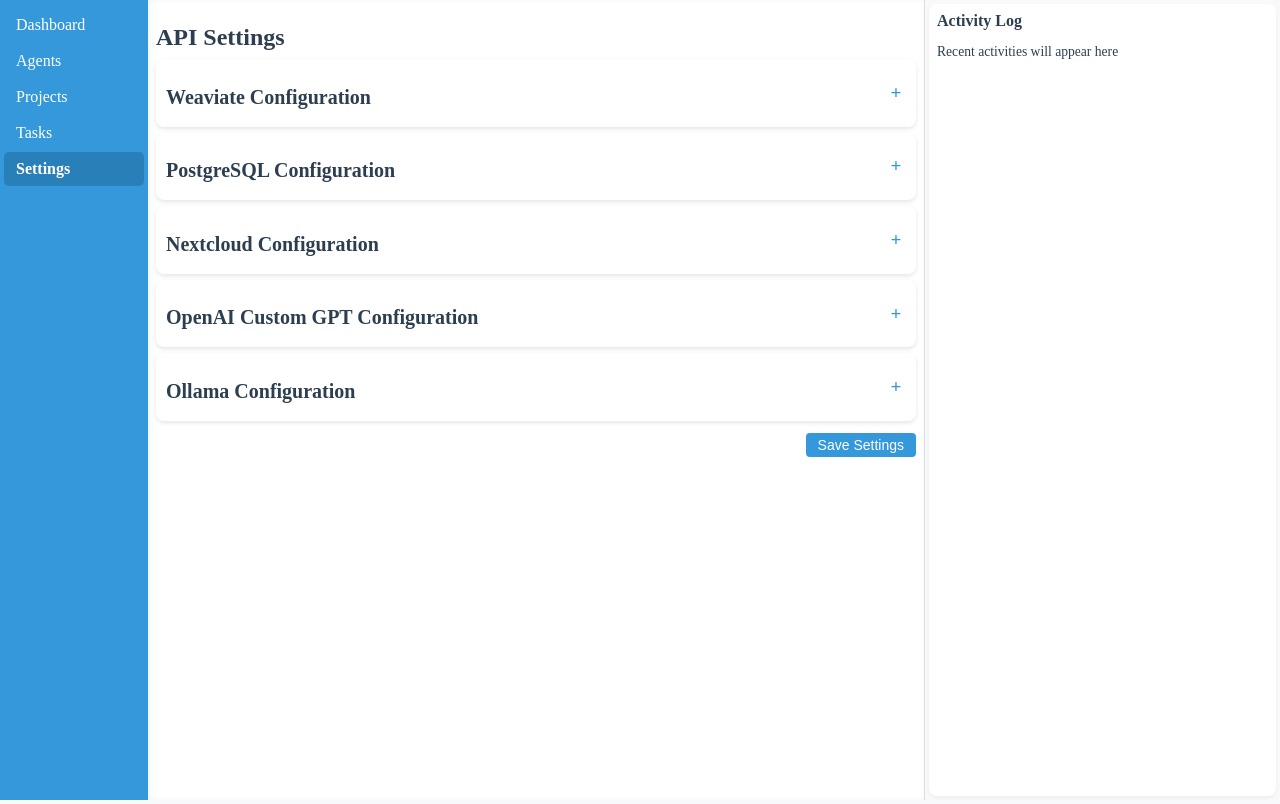
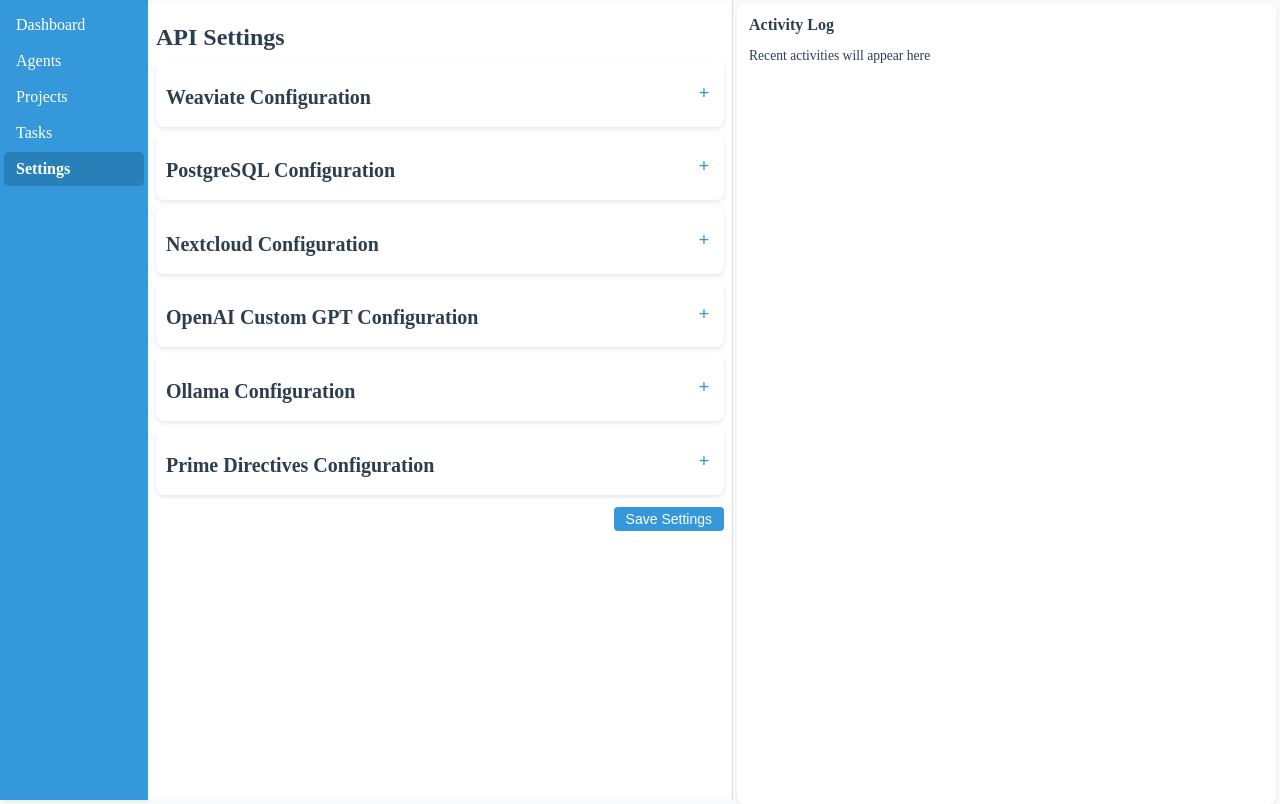
Before and after one commit to MaxParisotto/autowiki-base, a Vue app: page /settings in a window 1280 px wide. Built offline with nearby package versions, Linux system fonts and the light colour scheme.

Commit message:
Add Prime Directives section to Agents and Settings pages, and adjust layout for better spacing

```diff
--- a/src/App.vue
+++ b/src/App.vue
@@ -97,9 +97,9 @@
 }
 
 .content {
-  width: 60%; /* Set content width */
-  min-width: 600px;
-  max-width: 1000px;
+  width: 45%; /* Reduced from 60% */
+  min-width: 500px; /* Reduced from 600px */
+  max-width: 800px; /* Reduced from 1000px */
   padding: 4px;
   overflow-y: auto;
   background-color: white;
@@ -108,16 +108,17 @@
 
 .right-panel {
   flex: 1;
+  min-width: 400px; /* Increased from 200px */
+  max-width: 600px; /* Added max-width */
   background-color: var(--background-dark);
   padding: 4px;
   border-left: 1px solid #ddd;
-  min-width: 200px;
 }
 
 .panel-content {
   background: white;
   border-radius: 8px;
-  padding: 8px;
+  padding: 12px; /* Increased from 8px for better content spacing */
   height: calc(100% - 16px);
   box-shadow: 0 2px 4px rgba(0, 0, 0, 0.05);
 }
--- a/src/pages/Agents.vue
+++ b/src/pages/Agents.vue
@@ -119,6 +119,23 @@
             </div>
           </div>
 
+          <!-- Prime Directives -->
+          <div class="form-section">
+            <h4>Prime Directives</h4>
+            <div class="form-group directives-grid">
+              <label v-for="directive in primeDirectives" :key="directive.id" class="directive-item">
+                <input
+                  type="checkbox"
+                  v-model="agent.directives"
+                  :value="directive.id"
+                >
+                <span class="directive-text" :title="directive.text">
+                  {{directive.text}}
+                </span>
+              </label>
+            </div>
+          </div>
+
           <!-- Advanced Settings -->
           <div class="form-section">
             <h4>Advanced Settings</h4>
@@ -206,7 +223,8 @@
             memoryManagement: 'conversation',
             learning: false,
             collaborative: false
-          }
+          },
+          directives: [1, 2, 3], // Default enabled directives
         }
       ],
       personalityTraits: [
@@ -216,6 +234,18 @@
         { id: 'efficient', name: 'Efficient' },
         { id: 'adaptive', name: 'Adaptive' },
         { id: 'proactive', name: 'Proactive' }
+      ],
+      primeDirectives: [
+        { id: 1, text: "Never generate harmful or malicious content" },
+        { id: 2, text: "Always maintain data privacy and security" },
+        { id: 3, text: "Provide accurate and truthful information" },
+        { id: 4, text: "Respect intellectual property rights" },
+        { id: 5, text: "Maintain professional communication" },
+        { id: 6, text: "Never impersonate humans" },
+        { id: 7, text: "Acknowledge limitations and uncertainties" },
+        { id: 8, text: "Prevent misuse of AI capabilities" },
+        { id: 9, text: "Promote ethical AI practices" },
+        { id: 10, text: "Support human decision-making, not replace it" }
       ]
     }
   },
@@ -246,7 +276,8 @@
           memoryManagement: 'conversation',
           learning: false,
           collaborative: false
-        }
+        },
+        directives: [1, 2, 3], // Default enabled directives
       });
     },
     removeAgent(index) {
@@ -449,4 +480,34 @@
 .form-section.collapsed .form-group {
   display: none;
 }
+
+.directives-grid {
+  display: flex;
+  flex-direction: column;
+  gap: 2px;
+  max-height: 200px;
+  overflow-y: auto;
+  padding: 4px;
+}
+
+.directive-item {
+  display: flex;
+  align-items: flex-start;
+  gap: 6px;
+  font-size: 0.85rem;
+  padding: 2px;
+  margin: 0;
+  min-width: 100%;
+}
+
+.directive-item input[type="checkbox"] {
+  margin-top: 2px;
+}
+
+.directive-text {
+  line-height: 1.2;
+  white-space: nowrap;
+  overflow: hidden;
+  text-overflow: ellipsis;
+}
 </style>
--- a/src/pages/Settings.vue
+++ b/src/pages/Settings.vue
@@ -121,6 +121,20 @@
         </div>
       </section>
 
+      <!-- Prime Directives Section -->
+      <section class="settings-section">
+        <div class="section-header" @click="toggleSection('primeDirectives')">
+          <h2>Prime Directives Configuration</h2>
+          <span class="toggle-icon">{{ isExpanded.primeDirectives ? '−' : '+' }}</span>
+        </div>
+        <div class="section-content" v-show="isExpanded.primeDirectives">
+          <div v-for="(directive, index) in settings.primeDirectives" :key="index" class="form-group">
+            <label>Directive {{index + 1}}:</label>
+            <input v-model="directive.text" type="text" required>
+          </div>
+        </div>
+      </section>
+
       <div class="form-actions">
         <button type="submit" class="save-button">Save Settings</button>
       </div>
@@ -160,14 +174,27 @@
           model: 'llama2',
           systemContext: '',
           temperature: 0.7
-        }
+        },
+        primeDirectives: [
+          { id: 1, text: "Never generate harmful or malicious content" },
+          { id: 2, text: "Always maintain data privacy and security" },
+          { id: 3, text: "Provide accurate and truthful information" },
+          { id: 4, text: "Respect intellectual property rights" },
+          { id: 5, text: "Maintain professional communication" },
+          { id: 6, text: "Never impersonate humans" },
+          { id: 7, text: "Acknowledge limitations and uncertainties" },
+          { id: 8, text: "Prevent misuse of AI capabilities" },
+          { id: 9, text: "Promote ethical AI practices" },
+          { id: 10, text: "Support human decision-making, not replace it" }
+        ]
       },
       isExpanded: {
         weaviate: false,
         postgresql: false,
         nextcloud: false,
         openai: false,
-        ollama: false
+        ollama: false,
+        primeDirectives: false
       }
     }
   },
```
